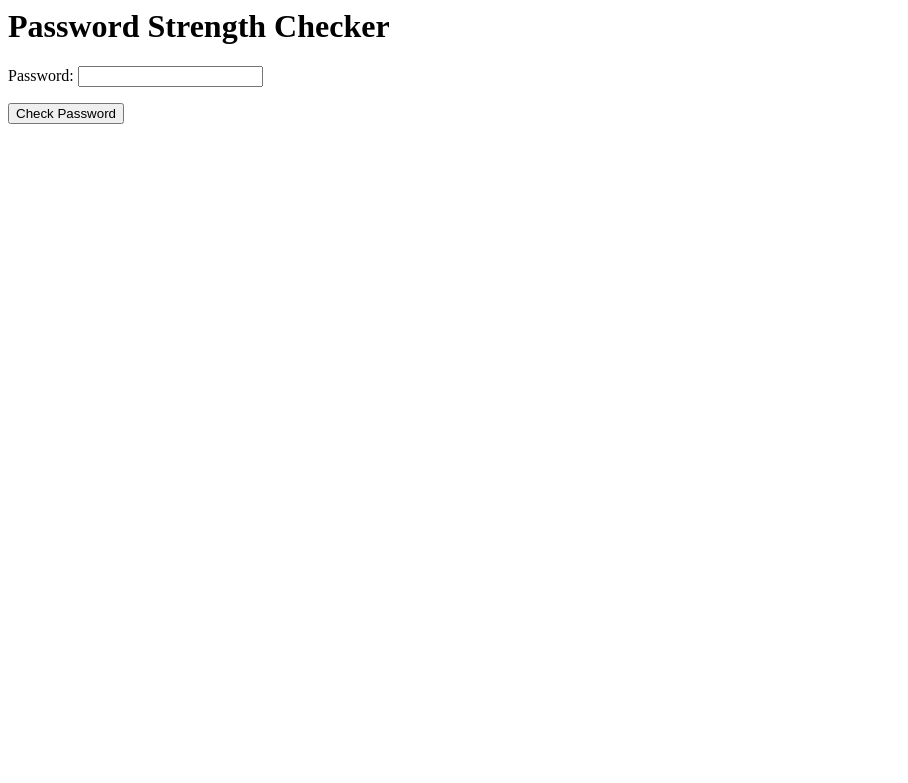
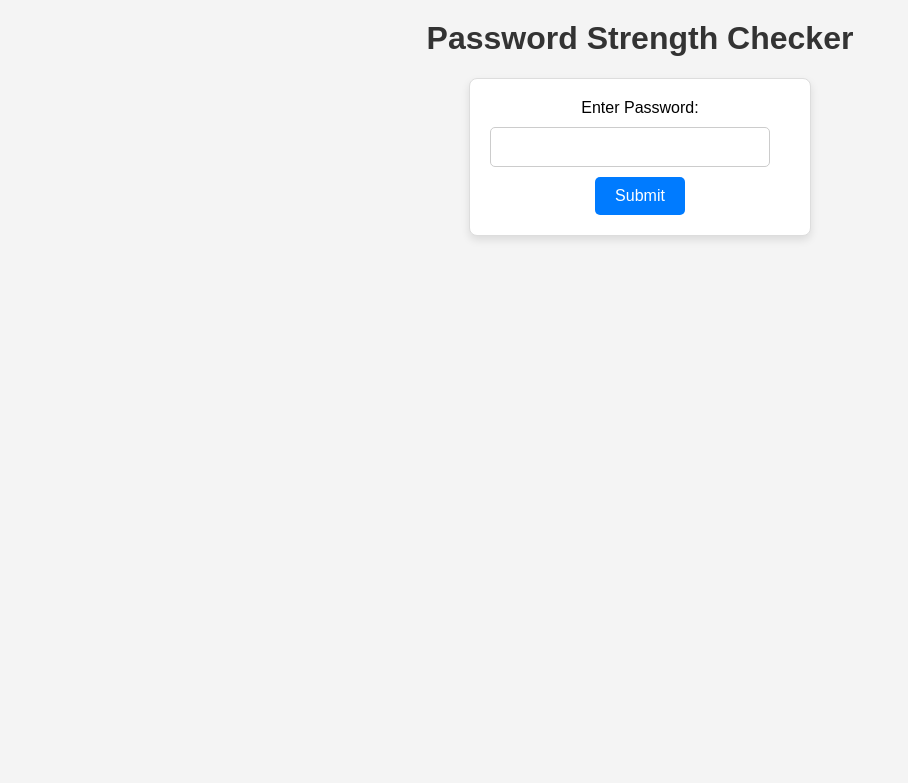
Before and after one commit to CaganTuncer/password-strength-checker, a Django app: page /strength_checker/ in a window 1280 px wide. Shown: the top 783 px of the page, without its empty margins (0-908 px from the left). Run offline with Django 5.2, Linux system fonts and the light colour scheme.

Commit message:
page look update

```diff
--- a/password_strength_checker/strength_checker/templates/strength_checker/strength_checker.html
+++ b/password_strength_checker/strength_checker/templates/strength_checker/strength_checker.html
@@ -1,9 +1,105 @@
+<head>
+    <meta charset="UTF-8">
+    <meta name="viewport" content="width=device-width, initial-scale=1.0">
+    <title>Password Strength Checker</title>
+    <style>
+        /* Body styling */
+        body {
+            font-family: Arial, sans-serif; /* Change to your preferred font */
+            background-color: #f4f4f4; /* Light gray background */
+            margin: 0;
+            padding: 0;
+            text-align: center;
+        }
+
+        /* Header styling */
+        h1 {
+            font-size: 2em;
+            color: #333;
+            margin-top: 20px;
+        }
+
+        /* Form container */
+        form {
+            background-color: #ffffff; /* White form background */
+            border: 1px solid #ddd;
+            border-radius: 8px;
+            padding: 20px;
+            margin: 20px auto;
+            width: 300px; /* Set a fixed width */
+            box-shadow: 0 4px 8px rgba(0, 0, 0, 0.1);
+        }
+
+        /* Strength bar */
+        #strength-bar {
+            width: 100%;
+            height: 10px;
+            background-color: lightgray;
+            margin-top: 10px;
+            border-radius: 5px; /* Rounded corners */
+            overflow: hidden;
+        }
+
+        #strength-bar div {
+            height: 100%;
+            width: 0;
+            transition: width 0.3s ease-in-out;
+        }
+
+        .weak { background-color: #ff6b6b; } /* Soft red */
+        .medium { background-color: #ffa502; } /* Bright orange */
+        .strong { background-color: #2ed573; } /* Vibrant green */
+
+        /* Inputs and buttons */
+        input {
+            display: block;
+            margin: 10px 0;
+            padding: 10px;
+            width: calc(100% - 20px);
+            font-size: 1em;
+            border: 1px solid #ccc;
+            border-radius: 5px;
+        }
+
+        button {
+            padding: 10px 20px;
+            font-size: 1em;
+            color: #fff;
+            background-color: #007bff;
+            border: none;
+            border-radius: 5px;
+            cursor: pointer;
+            transition: background-color 0.3s;
+        }
+
+        button:hover {
+            background-color: #0056b3; /* Darker blue on hover */
+        }
+
+        /* Password strength text */
+        p {
+            font-size: 1em;
+            color: #555;
+            margin-top: 10px;
+        }
+    </style>
+
+</head>
+
+
 <h1>Password Strength Checker</h1>
-<form method="post">
+<form method="post" action="{% url 'check_password' %}">
     {% csrf_token %}
-    {{ form.as_p }}
-    <button type="submit">Check Password</button>
+        <label for="password">Enter Password:</label>
+        <input type="password" id="password" name="password">
+        <button type="submit" id="submit-btn">Submit</button>
 </form>
 {% if strength %}
-    <p>Your password is: {{ strength }}</p>
+    <div id="strength-bar">
+        <div id="strength-indicator"
+            style="width: {{ strength }}%;"
+            class="{% if strength < 33 %}weak{% elif strength < 66 %}medium{% else %}strong{% endif %}">
+        </div>
+    </div>
+    <p>Your password strength: {{ strength }}%</p>
 {% endif %}
```
